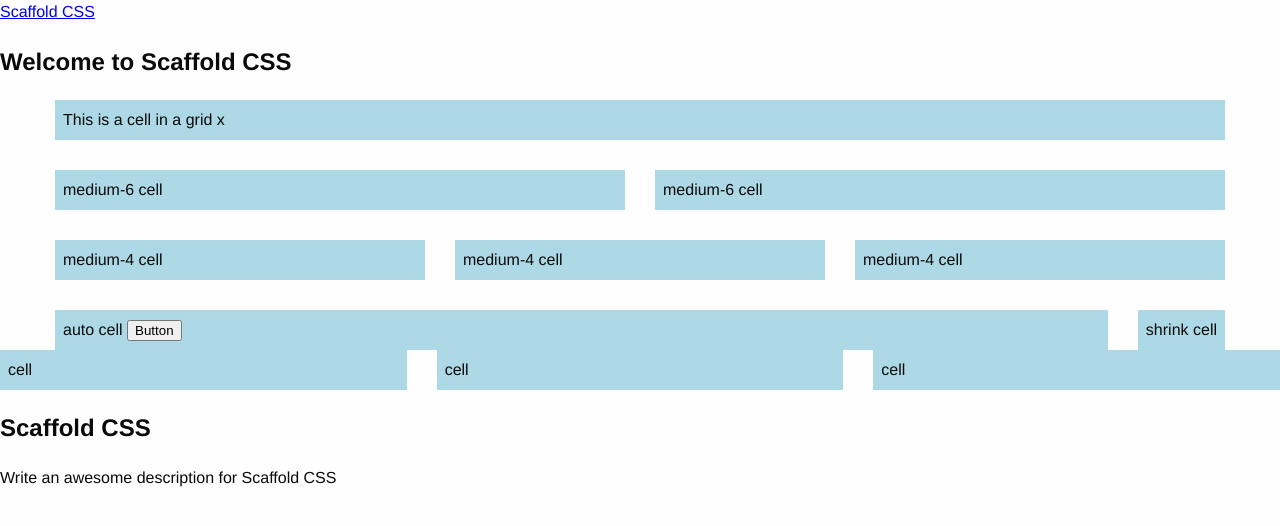
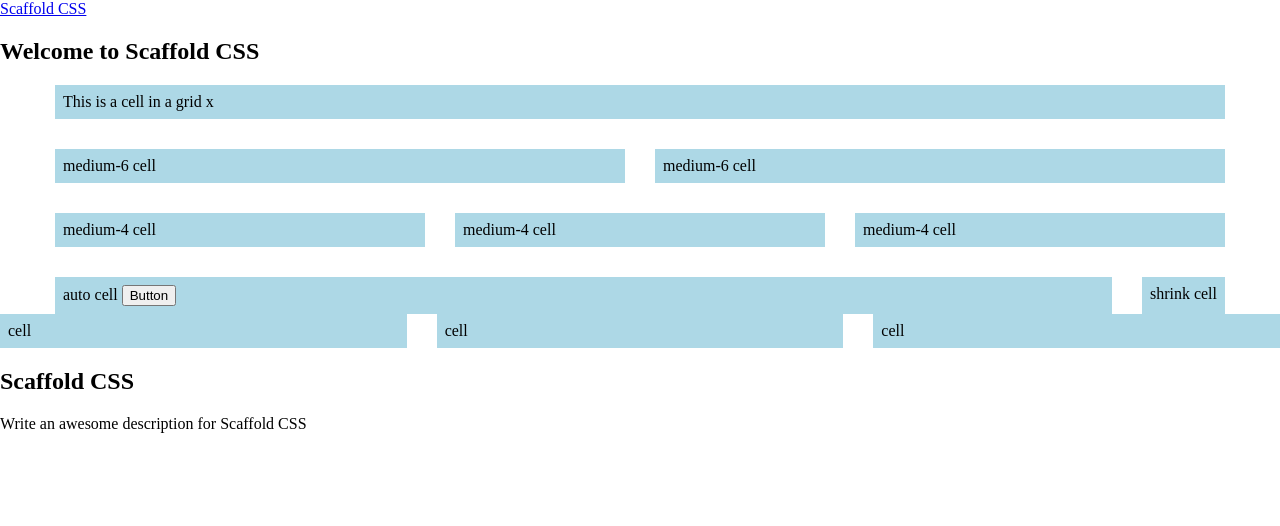
Before and after one commit to naher94/scaffoldcss, a Jekyll site: the page built from index.html, in a window 1280 px wide. Shown: the top 526 px of the page. Built offline with Jekyll 4.4.1, drawn with Linux system fonts in a browser that asks for light colours.

Commit message:
Update _global.scss

```diff
--- a/_sass/_global.scss
+++ b/_sass/_global.scss
@@ -35,18 +35,6 @@ $black: #0a0a0a !default;
 /// Color used for white ui items.
 /// @type Color
 $white: #fefefe !default;
-
-/// Background color of the body.
-/// @type Color
-$body-background: $white !default;
-
-/// Text color of the body.
-/// @type Color
-$body-font-color: $black !default;
-
-/// Font stack of the body.
-/// @type List
-$body-font-family: 'Helvetica Neue', Helvetica, Roboto, Arial, sans-serif !default;
 
 /// Set to `true` to enable antialiased type, using the `-webkit-font-smoothing` and `-moz-osx-font-smoothing` CSS properties.
 /// @type Boolean
@@ -130,13 +118,6 @@ $global-color-pick-contrast-tolerance: 0 !default;
     margin: 0;
     padding: 0;
 
-    background: $body-background;
-
-    font-family: $body-font-family;
-    font-weight: $global-weight-normal;
-    line-height: $global-lineheight;
-    color: $body-font-color;
-
     @if ($body-antialiased) {
       -webkit-font-smoothing: antialiased; // sass-lint:disable-line no-vendor-prefixes
       -moz-osx-font-smoothing: grayscale; // sass-lint:disable-line no-vendor-prefixes
```
